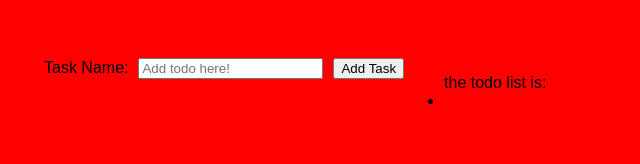
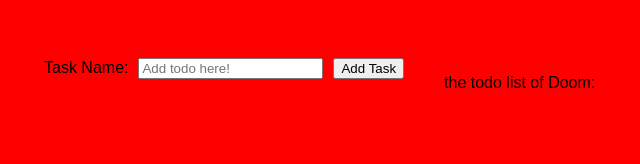
Before and after one commit to KHulett/todolist, a React (Create React App) app: page / in a window 1280 px wide. Shown: the top 164 px of the page, without its empty margins (14-654 px from the left). Built offline with nearby package versions, Linux system fonts and the light colour scheme.

Commit message:
started delete list items

```diff
--- a/src/App.js
+++ b/src/App.js
@@ -1,8 +1,8 @@
 import React, {Component} from 'react';
 
 class TodoList extends Component{
-  constructor(props) {
-    super(props);
+  constructor() {
+    super();
     this.state = {
       todos: [],
       currentToDo:"",
@@ -19,13 +19,25 @@ class TodoList extends Component{
   addItem = event => {
     event.preventDefault();
         this.setState({
-        todos: [...this.state.todos,this.state.currentToDo]
+        todos:[...this.state.todos,this.state.currentToDo]
       })
       console.log("additem Method fired")
     }
 
+    removeItem = event => {
+      let newArr = this.state.todos.indexOf(event.target.value)
+      if (newArr !== -1){
+        this.state.todos.splice(newArr, 1)
+      }
+      this.setState({
+        todos: this.state.todos,
+      })
+      console.log("removeitem Method fired")
+    }
+
 
   render () {
+    const toDoItems = this.state.todos.map((todo,index) => <li>{todo}</li>, <button onClick={this.removeItem}>git rid of it</button>)
     return (
       <div className='container'>
 
@@ -37,14 +49,13 @@ class TodoList extends Component{
             name="taskName"
             type="text"
             placeholder="Add todo here!"/>
-            {/* value={this.currentToDo}/> */}
-            <button type="submit">Add Task</button>
+            <button onClick={this.addItem} type="submit">Add Task</button>
           </form>
         </div>
 
         <div>
-          <ul>the todo list is:
-            <li>{this.state.todos}</li>
+          <ul>the todo list of Doom:
+            {toDoItems}
           </ul>
         </div>
 
```
